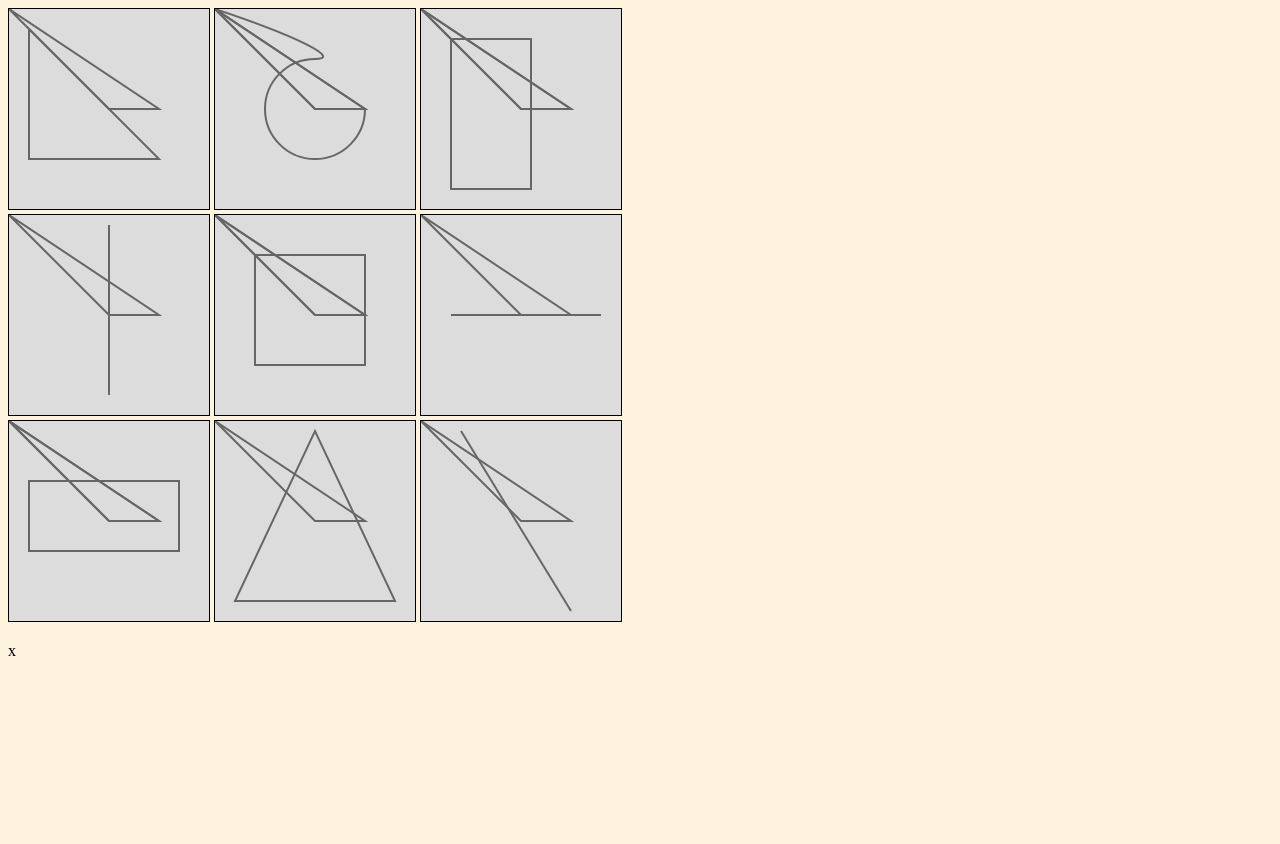
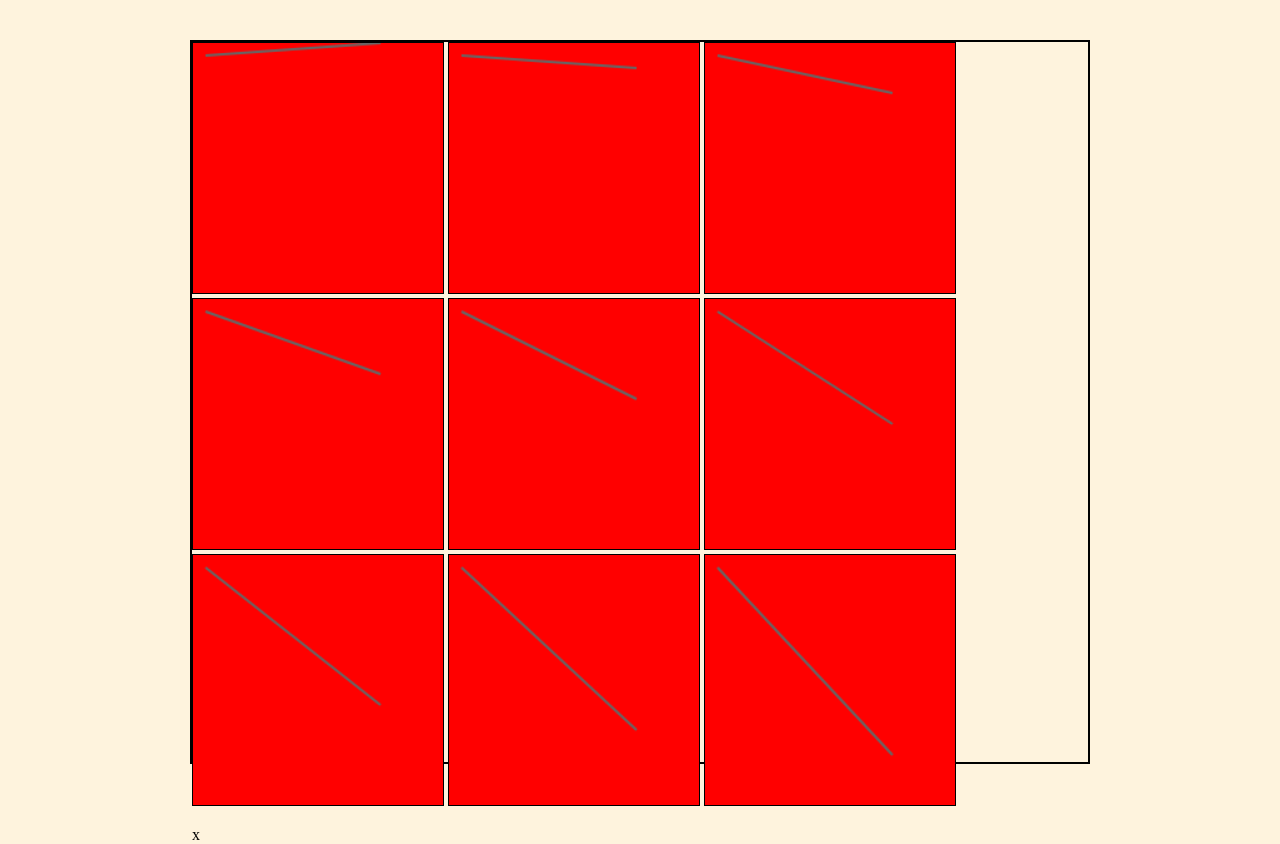
Before and after one commit to marskib/Figury-js, a plain HTML site: page index.html in a window 1280 px wide. Before the commit the page ends 800 px from the top, so only its background shows below. Drawn offline with Linux system fonts and the light colour scheme.

Commit message:
wprowadzenie klasy i tablicy obiektow kanwa

```diff
--- a/figury.js
+++ b/figury.js
@@ -1,24 +1,82 @@
 "use strict";
 
+//Klasa definijaca Kanwe; onomastyka TypMojaKanwa -> TMKanwa :
+class TMKanwa {
+    constructor(kanwa, dx, dy) {
+        this.kanwa = kanwa;
+        this.ctx   = kanwa.getContext("2d");   //pole na context
+        this.dx    = dx;    //szerokosc kanwy
+        this.dy    = dy;    //wysokosc kanwy
+
+        this.kanwa.style.backgroundColor = "red";
+        // this.kanwa.style.width = "20px";
+        this.kanwa.style.width  = dx+"px";
+        this.kanwa.style.height = dy+"px";
+    }
+
+    zrobOutline() {
+        this.ctx.lineWidth = 2;
+        this.ctx.strokeStyle = '#666666';
+        this.ctx.stroke();
+    }
+
+    rysujLinie(x1,y1, x2,y2) {
+        this.ctx.beginPath();
+        this.ctx.moveTo(x1,y1);
+        this.ctx.lineTo(x2,y2);
+        //the outline
+        this.zrobOutline();
+    }
+
+}   //koniec TMKanwa
+
+
+
+//
+//  let probna = new TMKanwa(document.querySelector('canvas').getContext("2d"), 300,300);
+//probna.rysujLinie(10,10,40,40);
+
+
+//Tablica 'kanwy' zostaje 'pobrana' z dokumentu:
 let kanwy = Array.from(document.querySelectorAll('canvas'));
-let ctxy = []; //contexty odpowiadajace kanwom
 
 
 
 let handleKlikOnKanwa = function (event) {
     console.log("aaaaaaaaaaaa");
     event.target.getContext("2d").fillRect(10,10,100,100);
-
+    // event.target.ctx.fillRect(10,10,100,100);
 }
 
 
-kanwy.forEach(kanwa=>kanwa.onclick=handleKlikOnKanwa);
 
-//wypelnienie tablicy kontextow ctxy:
-kanwy.forEach(kanwa=>ctxy.push(kanwa.getContext("2d")));
+//Tablica obiektów TMKanwa:
+let kanwyObj = [];
+kanwy.forEach(kanwa=>kanwyObj.push(new TMKanwa(kanwa, 250,250)));
+
+//Definiwanie zdarzenia onClick na każdej z kanw:
+kanwyObj.forEach(elem=>elem.kanwa.onclick=handleKlikOnKanwa);
+
+
+//rysowanie linii na kazdej:
+kanwyObj.forEach((elem,ind)=>elem.rysujLinie(10,10,150,20*ind));
+
+
+
+
+
+
+
+
+
+
 
 //rysowanie testowe - wywalic....
-ctxy.forEach(elem=>rysujTrojkat(elem, 0,0, 100,100, 150,100));
+//ctxy.forEach(elem=>rysujTrojkat(elem, 0,0, 100,100, 150,100));
+//kanwyObj.forEach(blabla=>blabla.rysujLinie(10,10, 100,10));
+// for (let i=0; i<kanwyObj.length; i++) {
+//     kanwyObj[i].rysujLinie(10,10,100,10);
+// }
 
 
 
@@ -35,7 +93,7 @@ function rysujTrojkat(ctx, x1,y1, x2,y2, x3,y3) {
     ctx.stroke();
     //ctx.fill();
 }
-
+/*
 function rysujLinie(ctx, x1,y1, x2,y2) {
     ctx.beginPath();
     ctx.moveTo(x1,y1);
@@ -45,8 +103,9 @@ function rysujLinie(ctx, x1,y1, x2,y2) {
     ctx.strokeStyle = '#666666';
     ctx.stroke();
 }
+*/
 
-
+/*
 window.onload=function() {
     //Rysowanie:
 
@@ -122,3 +181,4 @@ window.onload=function() {
     rysujLinie(ctx, 40,10, 150,190);
 
   }
+  */
--- a/index.html
+++ b/index.html
@@ -8,6 +8,8 @@
     <link rel="stylesheet" href="style.css">
 </head>
 <body>
+    <div class="content">
+
         <canvas id="k0" width="200" height="200"></canvas>
         <canvas id="k1" width="200" height="200"></canvas>
         <canvas id="k2" width="200" height="200"></canvas>
@@ -21,9 +23,10 @@
         <canvas id="k8" width="200" height="200"></canvas>
         <br />
 
+        <div class="fullscr" id="fullscr">
+            <p>x</p>
+        </div>
 
-    <div class="fullscr content" id="fullscr">
-        <p>x</p>
     </div>
 
     <script src="figury.js"></script>
--- a/style.css
+++ b/style.css
@@ -1,9 +1,27 @@
+html {
+    --szer-ski: 70vw;
+    --wys-ski: 90vh;
+}
+
+
 body {
     background-color: #fef3dd
 }
 
+
+div.content {
+    width: var(--szer-ski);
+    height: var(--wys-ski);
+    margin-top: calc(calc(100vh - var(--wys-ski))/2);
+    margin-left: auto;
+    margin-right: auto;
+
+    border: 2px solid black;
+
+}
+
 canvas {
     border: 1px black solid;
-    background-color: gainsboro;
+    background-color: #aaa;
     cursor: pointer;
 }
```
Lines whose indentation alone changed are shown as unchanged.
